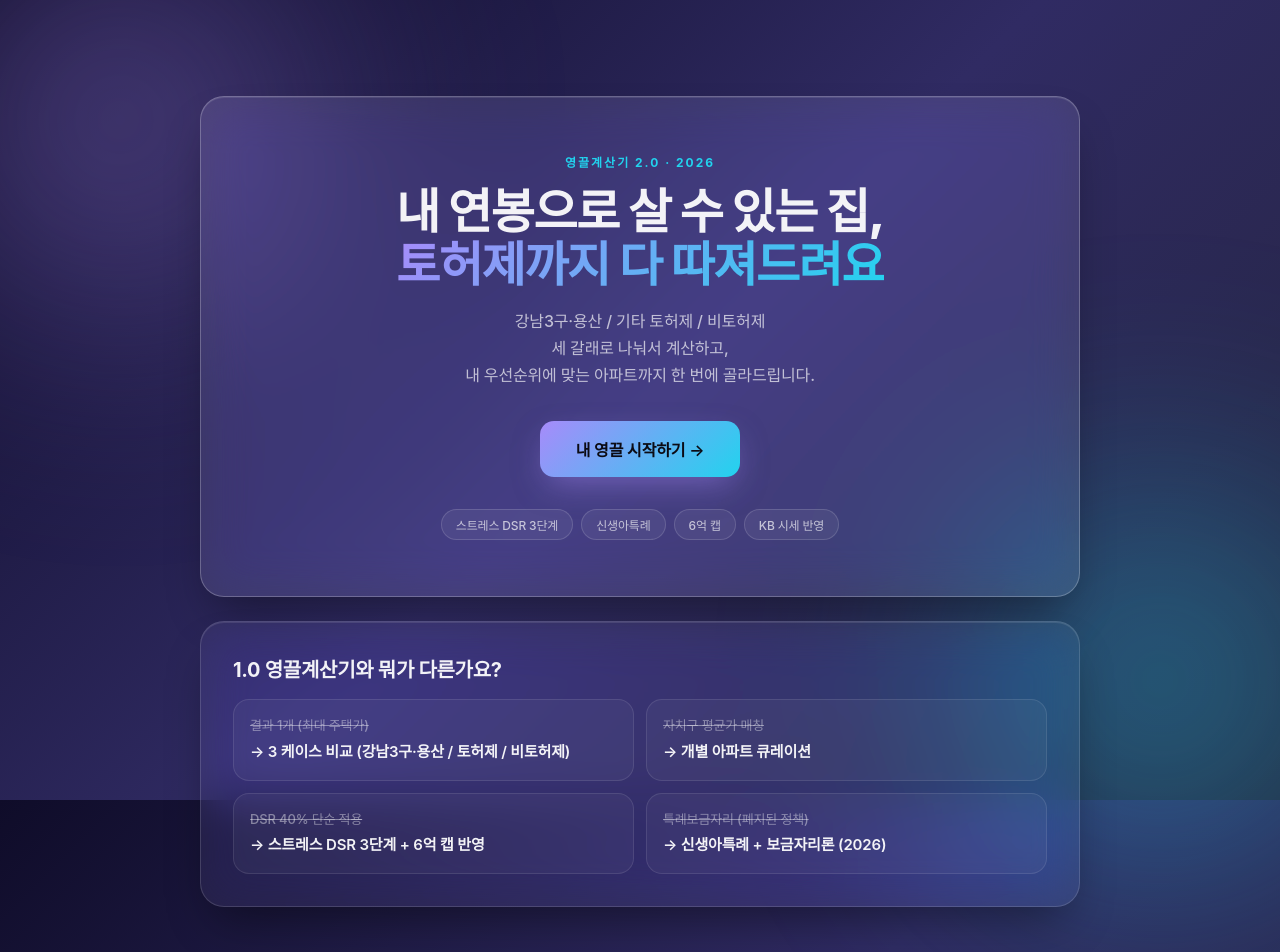
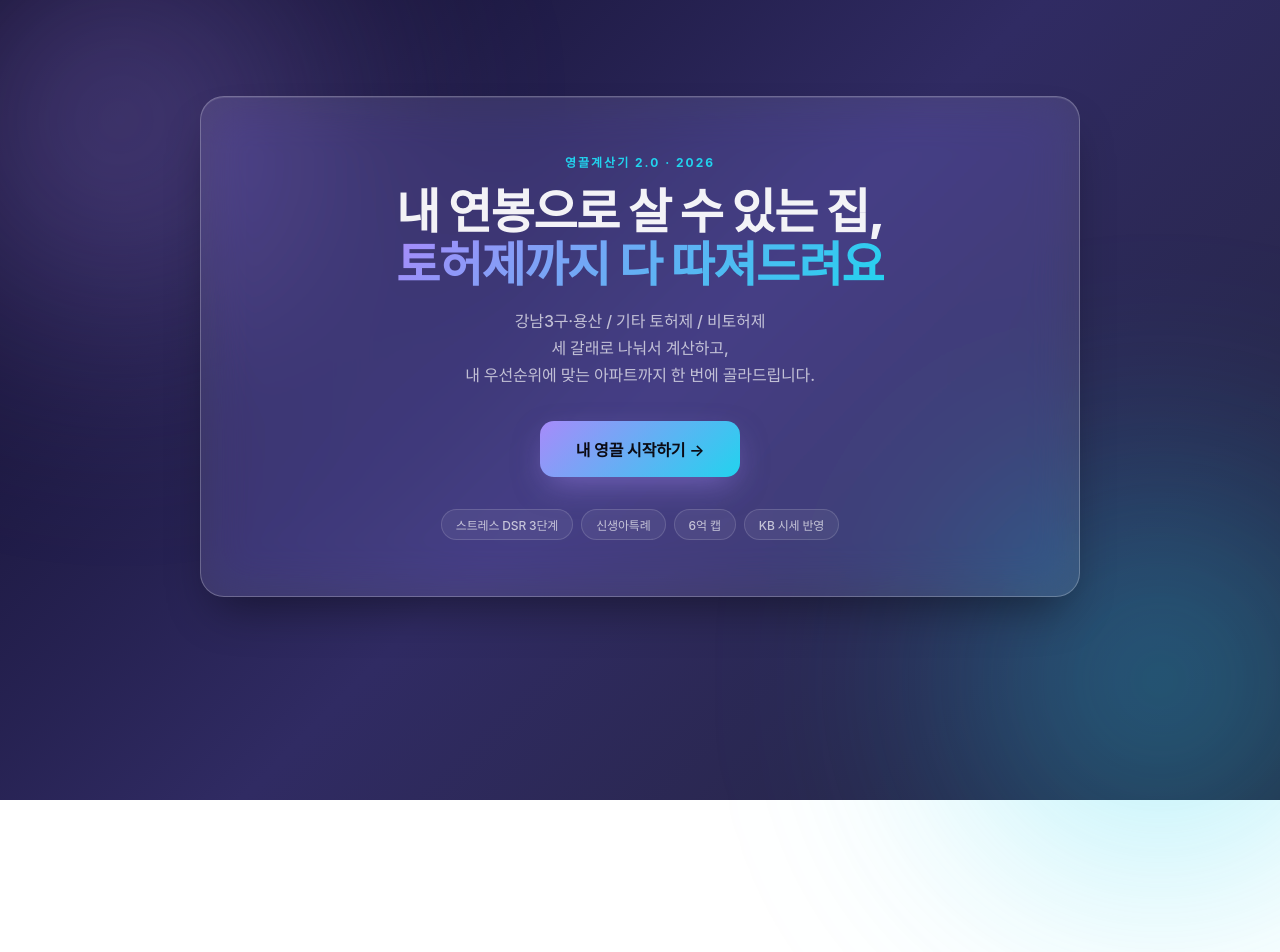
Before and after one commit to 2013108182/Yeong-Kkeul-Pick, a React (Vite) app: page / in a window 1280 px wide. Shown: the top 952 px of the page. After the commit the page ends 800 px from the top, so only its background shows below. Built offline with nearby package versions, Linux system fonts and the light colour scheme; a web font is replaced by a local one.

Commit message:
Update Landing.tsx

```diff
--- a/src/pages/Landing.tsx
+++ b/src/pages/Landing.tsx
@@ -44,30 +44,6 @@ export const Landing = () => {
           ))}
         </div>
       </motion.div>
-
-      {/* 1.0과의 차이 — 펼침 카드 */}
-      <motion.div
-        className="glass fade-up"
-        style={{ marginTop: 24 }}
-        initial={{ opacity: 0, y: 24 }}
-        animate={{ opacity: 1, y: 0 }}
-        transition={{ duration: 0.5, delay: 0.15 }}
-      >
-        <div className="h-3" style={{ marginBottom: 16 }}>1.0 영끌계산기와 뭐가 다른가요?</div>
-        <div className="grid-2">
-          <Diff before="결과 1개 (최대 주택가)" after="3 케이스 비교 (강남3구·용산 / 토허제 / 비토허제)" />
-          <Diff before="자치구 평균가 매칭" after="개별 아파트 큐레이션" />
-          <Diff before="DSR 40% 단순 적용" after="스트레스 DSR 3단계 + 6억 캡 반영" />
-          <Diff before="특례보금자리 (폐지된 정책)" after="신생아특례 + 보금자리론 (2026)" />
-        </div>
-      </motion.div>
     </div>
   );
 };
-
-const Diff = ({ before, after }: { before: string; after: string }) => (
-  <div className="glass-tile">
-    <div className="t-mute" style={{ textDecoration: 'line-through', marginBottom: 4 }}>{before}</div>
-    <div className="t-body" style={{ fontWeight: 600 }}>→ {after}</div>
-  </div>
-);
```
